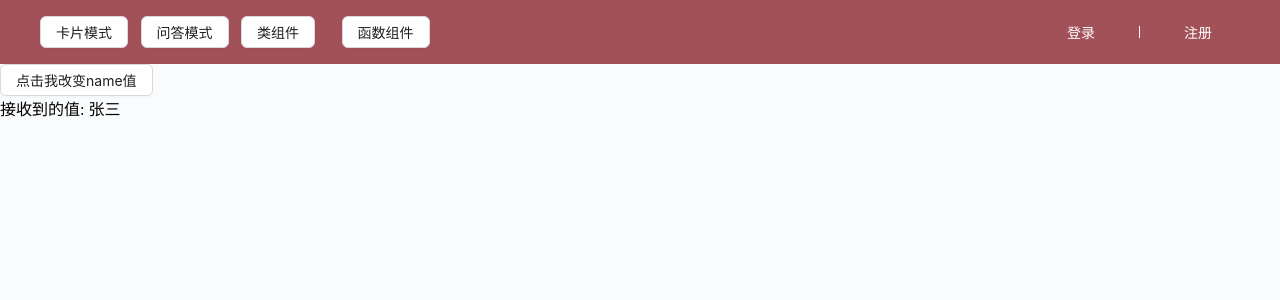
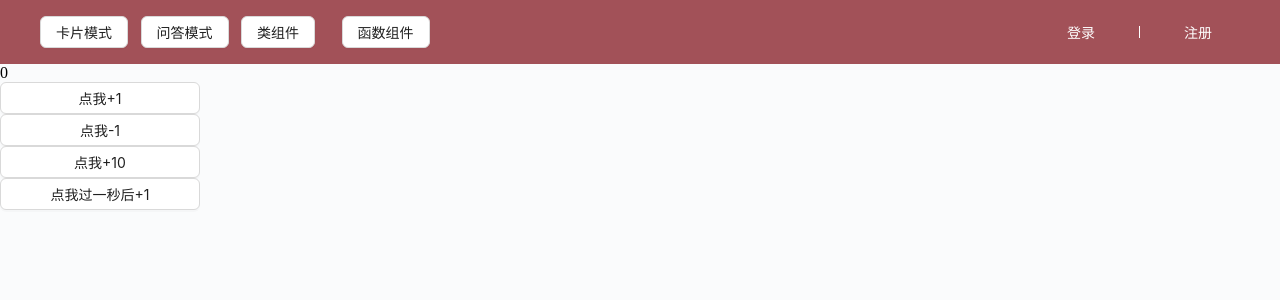
Before and after one commit to VineWeb/web-todo, a React (Vite) app: page /info in a window 1280 px wide. Shown: the top 300 px of the page. Built offline with nearby package versions, Linux system fonts and the light colour scheme; no server answers.

Commit message:
feat: 添加@reduxjs/toolkit结合react-redux使用

```diff
--- a/package.json
+++ b/package.json
@@ -11,6 +11,7 @@
     "preview": "vite preview"
   },
   "dependencies": {
+    "@reduxjs/toolkit": "^2.2.3",
     "axios": "^1.6.0",
     "crypto-js": "^4.2.0",
     "dayjs": "^1.11.10",
--- a/src/pages/Communicate/Redux-connect.tsx
+++ b/src/pages/Communicate/Redux-connect.tsx
@@ -5,7 +5,9 @@ import { store, setName } from './stores/index';
 
 function SenderComponent () {
   const dispatch = useDispatch()
-  const oldName = useSelector((state) => state.name)
+  const oldName = useSelector((state) => {
+    return state.name
+  })
   const changeName = () => {
     const name = oldName === '张三' ? '李四' : '张三'
     dispatch(setName(name))
--- a/src/pages/Communicate/index.tsx
+++ b/src/pages/Communicate/index.tsx
@@ -1,8 +1,11 @@
 // ParentCom.tsx
-import ReduxConnect from './Redux-connect';
+// import ReduxConnect from './Redux-connect';
+import ReduxToolkit from './redux-toolkit/index';
 function Index () {
   return (
-    <ReduxConnect></ReduxConnect>
+    <>
+      <ReduxToolkit></ReduxToolkit>
+    </>
   )
 }
 export default Index
--- /dev/null
+++ b/src/pages/Communicate/redux-toolkit/index.tsx
@@ -0,0 +1,25 @@
+import store, { increment, decrement, incrementByAmount, incrementAsync }from './store';
+import { Provider, useDispatch, useSelector } from 'react-redux';
+import { Button } from 'antd';
+function StoreComponent () {
+  const count = useSelector((state) => state.counter.value)
+  const dispatch = useDispatch()
+  return (
+    <>
+      <div>{count}</div>
+      <Button className='btn p' onClick={() => dispatch(increment())}> 点我+1 </Button>
+      <Button className='btn p' onClick={() => dispatch(decrement())}> 点我-1 </Button>
+      <Button className='btn p' onClick={() => dispatch(incrementByAmount(10))}> 点我+10 </Button>
+      <Button className='btn p' onClick={() => dispatch(incrementAsync(1))}> 点我过一秒后+1 </Button>
+    </>
+  )
+}
+function App1 () {
+  return (
+    <Provider store={store}>
+      <StoreComponent></StoreComponent>
+    </Provider>
+  )
+}
+
+export default App1
--- /dev/null
+++ b/src/pages/Communicate/redux-toolkit/store.tsx
@@ -0,0 +1,43 @@
+import { createSlice, configureStore, createAsyncThunk } from '@reduxjs/toolkit';
+
+export const incrementAsync = createAsyncThunk(
+  'counter/increment',
+  async (params, {dispatch}) => {
+    console.log(params)
+    await new Promise(rosolve => setTimeout(rosolve, 1000))
+    dispatch(increment())
+  }
+)
+
+export const counterSlice = createSlice({
+  name: 'counter',
+  initialState: {
+    value: 0
+  },
+  reducers: {
+    increment: (state) => {
+      state.value += 1
+    },
+    decrement: (state) => {
+      state.value -= 1
+    },
+    incrementByAmount: (state, action) => {
+      state.value += action.payload
+    }
+  },
+  extraReducers: (builder) => {
+    builder.addCase(incrementAsync.fulfilled, (state, action) => {
+      console.log(state, action)
+    });
+  },
+})
+
+export const { increment, decrement, incrementByAmount } = counterSlice.actions
+
+// const reducer = counterSlice.reducer
+
+export default configureStore({
+  reducer: {
+    counter: counterSlice.reducer
+  }
+})
```
Also changed, not shown: 1 other file (tests, documents, lock files or other folders).
